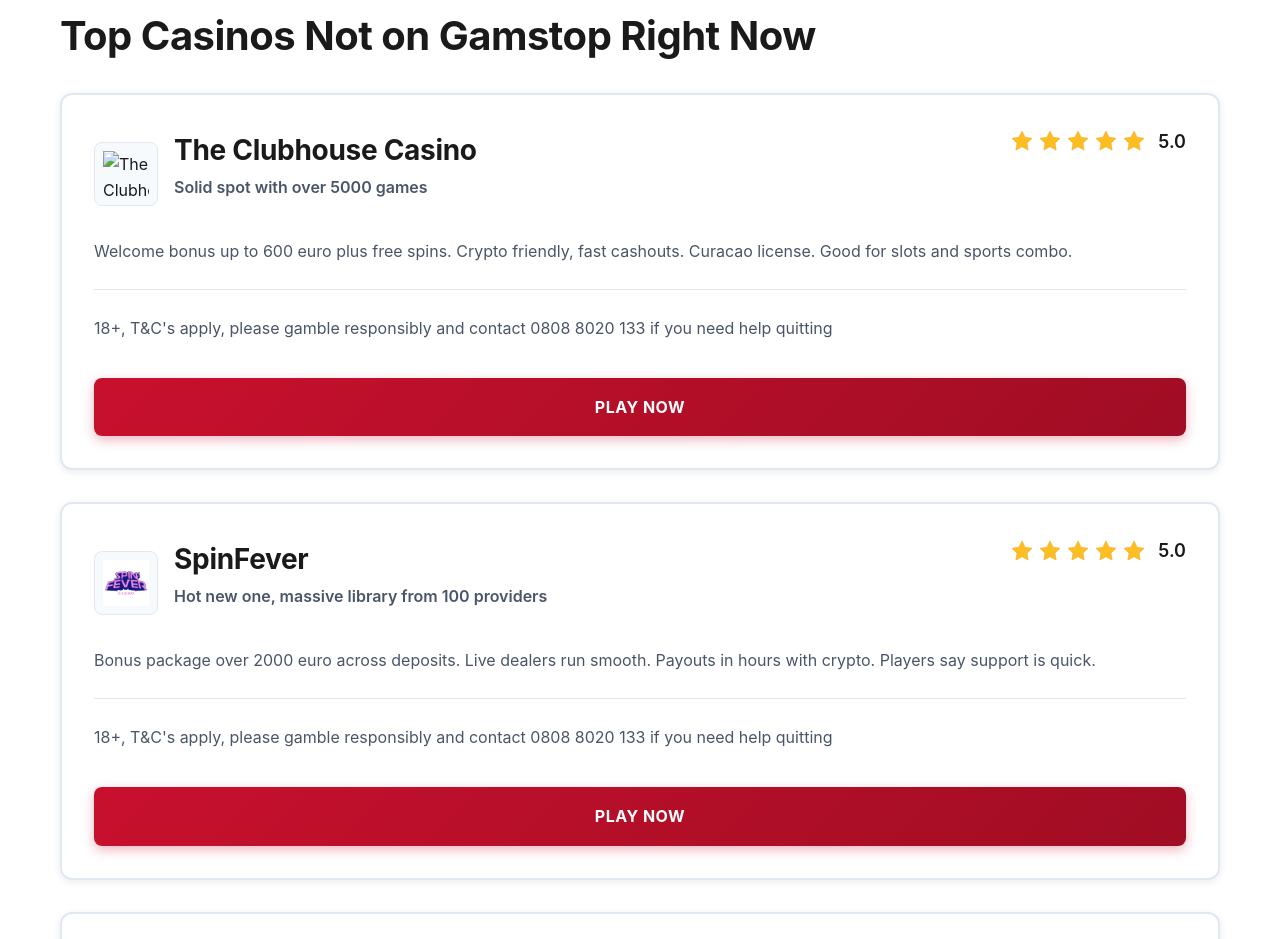
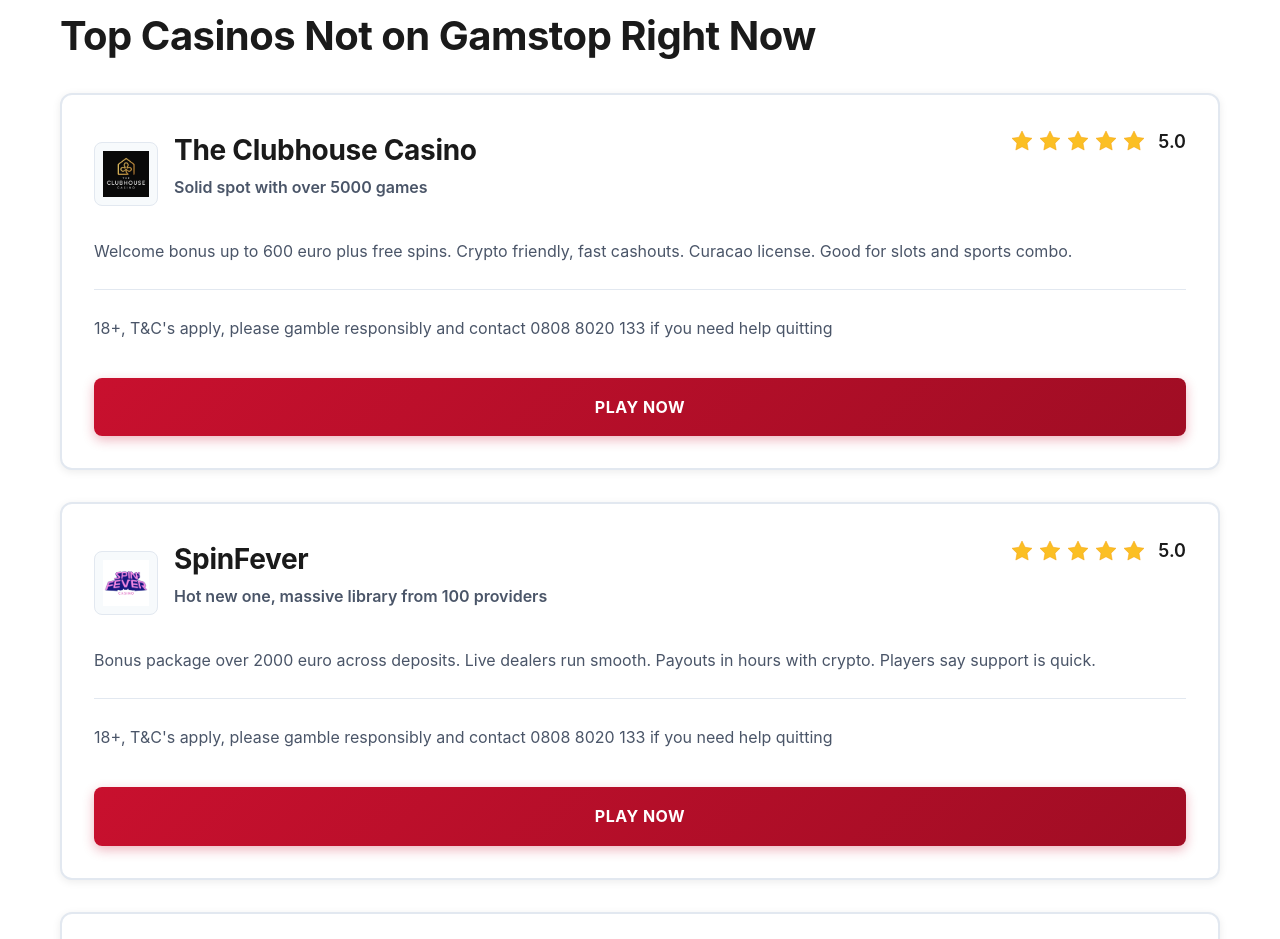
Before and after one commit to anonuserp/liveonlinecasinos.uk.com, a plain HTML site: page index.html in a window 1280 px wide. Shown: the part 1440-2379 px from the top of the page. Drawn offline with Linux system fonts and the light colour scheme.

Commit message:
Update Clubhouse logo path to The-Clubhouse.jpg

```diff
--- a/index.html
+++ b/index.html
@@ -501,7 +501,7 @@
           <article class="casino-card">
             <div class="casino-header">
               <div class="casino-title-row">
-                <img src="casino-logos/The-Clubhouse.jpg" alt="The Clubhouse Casino" class="casino-logo" />
+                <img src="The-Clubhouse.jpg" alt="The Clubhouse Casino" class="casino-logo" />
                 <div>
                   <h3 class="casino-title">The Clubhouse Casino</h3>
                   <p class="casino-standout">Solid spot with over 5000 games</p>
```
